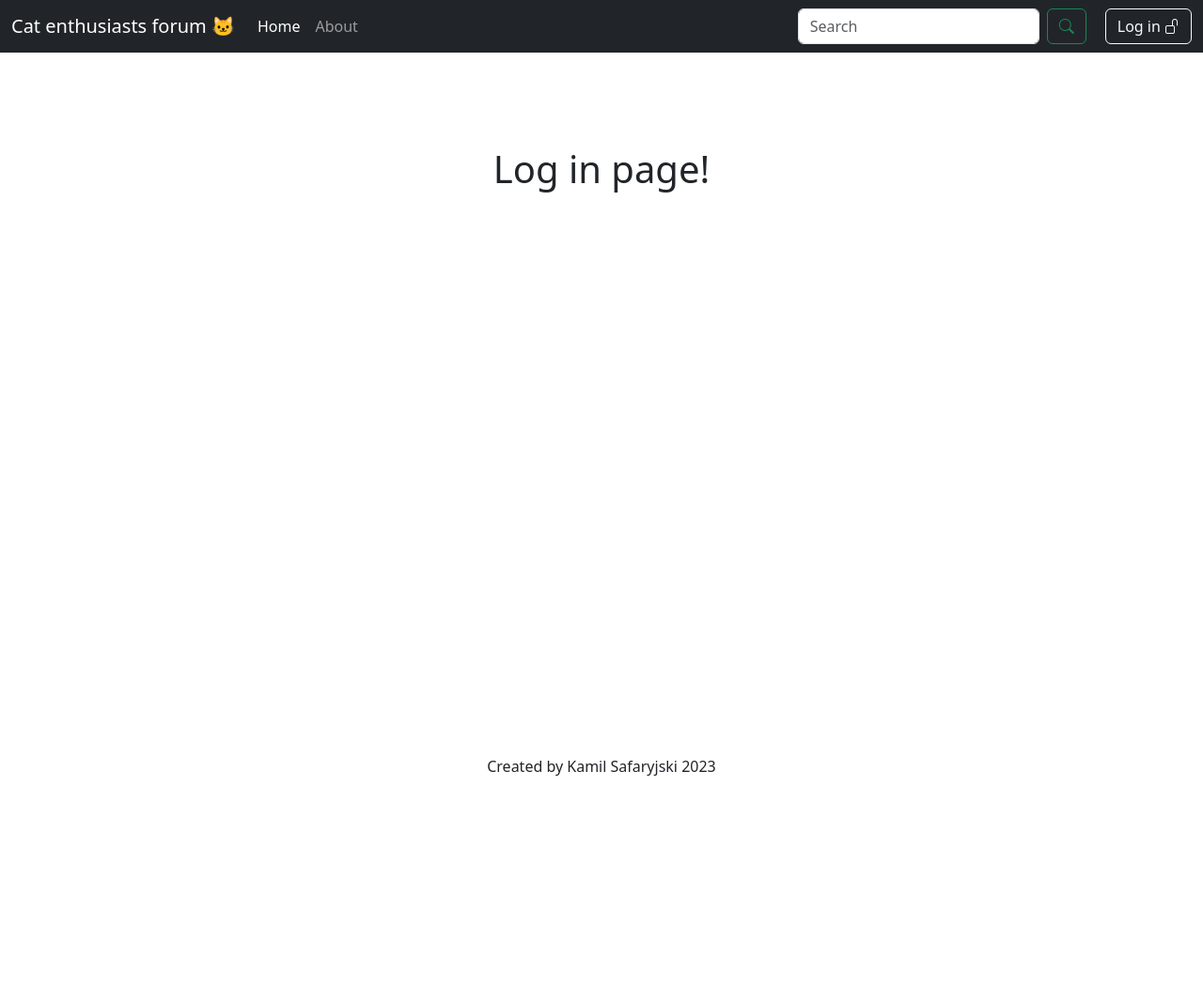
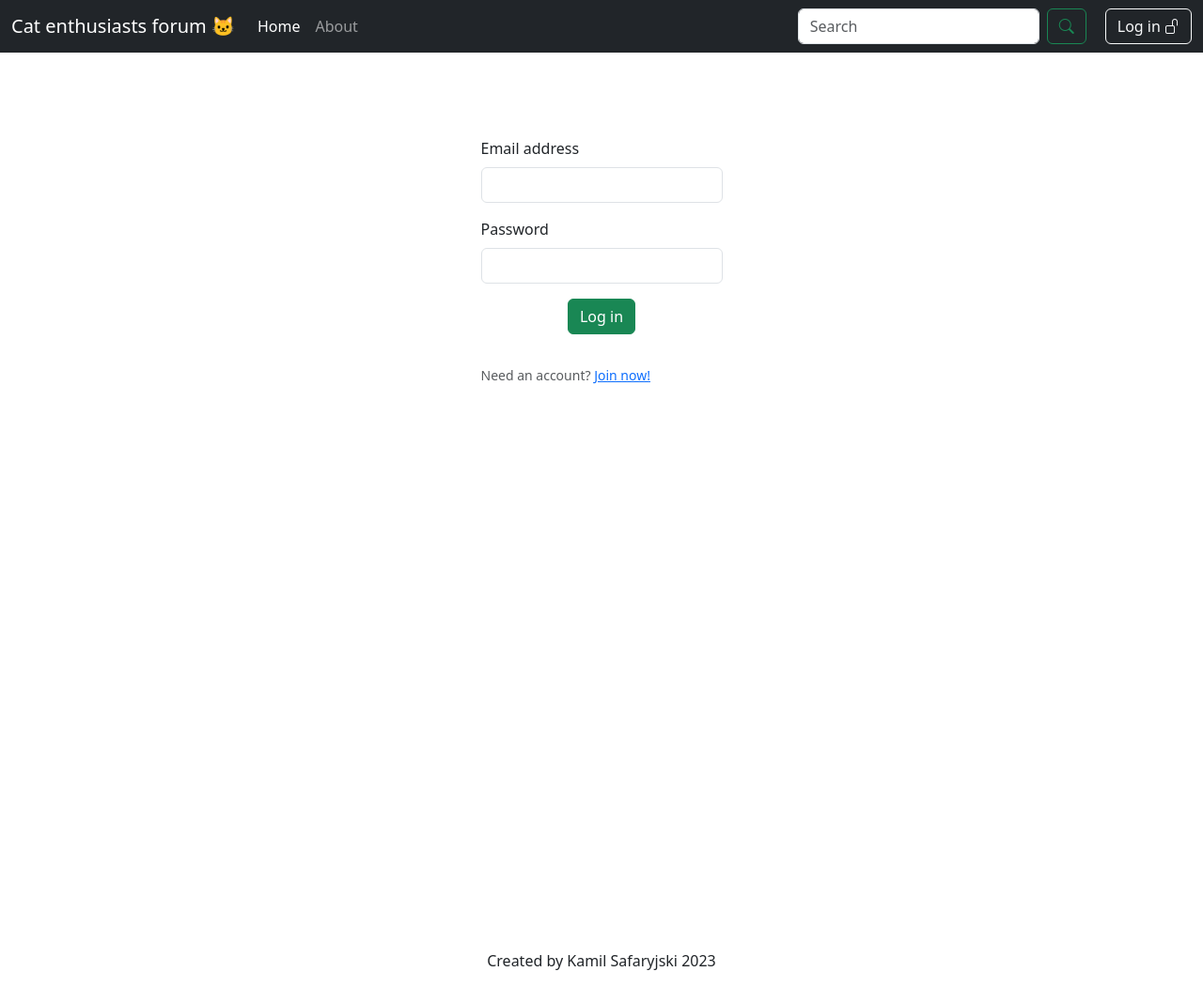
Before and after one commit to KamSaf/cathub, a PHP site: page /login.php in a window 1280 px wide. Shown: the whole page at 94% size. Before the commit the page ends 826 px from the top, so only its background shows below. Run offline with PHP 8.4, Linux system fonts and the light colour scheme.

Commit message:
login functionality initialized

```diff
--- a/about.php
+++ b/about.php
@@ -19,6 +19,8 @@
         Here you can post pictures of your pet and comment on other users photos!
     </span>
 </center>
+</body>
+<footer>
     <?php include($_SERVER['DOCUMENT_ROOT']. '/blog/templates/footer.html'); ?>
-</body>
+</footer>
 </html>
--- a/home.php
+++ b/home.php
@@ -8,11 +8,13 @@
     <title>PHP Blog</title>
 </head>
 <header>
-<?php include($_SERVER['DOCUMENT_ROOT']. '/blog/templates/header.html'); ?>
+    <?php include($_SERVER['DOCUMENT_ROOT']. '/blog/templates/header.html'); ?>
 </header>
 <body>
 
     <center><h1 style="margin-top: 100px;">Hello!</h1></center>
+</body>
+<footer>
     <?php include($_SERVER['DOCUMENT_ROOT']. '/blog/templates/footer.html'); ?>
-</body>
+</footer>
 </html>
--- a/login.php
+++ b/login.php
@@ -1,3 +1,22 @@
+<?php
+// if ($_SERVER["REQUESTED_METHOD"] == "POST" && isset($_POST['submit'])) {
+//     $email = filter_input(INPUT_POST, 'email_input', FILTER_SANITIZE_SPECIAL_CHARS);
+//     $password = filter_input(INPUT_POST, 'password_input', FILTER_SANITIZE_SPECIAL_CHARS);
+
+//     echo $email;
+//     echo '<br>';
+//     echo $password;
+
+    // if ($wpisane_dane === "1234") {
+    //     // Przekierowanie na inną stronę
+    //     header("Location: inna_strona.php");
+    //     exit;
+    // }
+// }
+?>
+
+
+
 <!DOCTYPE html>
 <html lang="en">
 <head>
@@ -8,11 +27,49 @@
     <title>PHP Blog</title>
 </head>
 <header>
-<?php include($_SERVER['DOCUMENT_ROOT']. '/blog/templates/header.html'); ?>
+    <?php include($_SERVER['DOCUMENT_ROOT']. '/blog/templates/header.html'); ?>
 </header>
 <body>
 
-    <center><h1 style="margin-top: 100px;">Log in page!</h1></center>
+<div class="d-flex justify-content-center">
+    <form action="<?php htmlspecialchars($_SERVER["PHP_SELF"]) ?>" method="POST" style="margin-top: 90px;" >
+        <div class="mb-3">
+            <label for="email_input" class="form-label">Email address</label>
+            <input type="email" class="form-control" id="email_input" name="email_input">
+        </div>
+        <div class="mb-3">
+            <label for="password_input" class="form-label">Password</label>
+            <input type="password" class="form-control" id="password_input" name="password_input">
+        </div>
+        <div class="d-flex justify-content-center">
+            <button type="submit" class="btn btn-success align-center" value="login" name="submit">Log in</button>
+        </div>
+        <div style="margin-top: 15px;" class="pt-3">
+                <small class="text-muted">Need an account? <a class="ml-2" href="#">Join now!</a></small>
+        </div>
+    </form>
+</div>
+
+<?php
+
+if ($_SERVER["REQUEST_METHOD"] === "POST" && isset($_POST['submit'])) {
+    $email = filter_input(INPUT_POST, 'email_input', FILTER_SANITIZE_SPECIAL_CHARS);
+    $password = filter_input(INPUT_POST, 'password_input', FILTER_SANITIZE_SPECIAL_CHARS);
+
+    if ($password == "test123") {
+        header("Location: home.php");
+        exit;
+        // echo 'welcome!';
+    } else{
+        echo 'incorrect password!';
+    }
+}
+
+?>
+
+
+</body>
+<footer>
     <?php include($_SERVER['DOCUMENT_ROOT']. '/blog/templates/footer.html'); ?>
-</body>
+</footer>
 </html>
```
